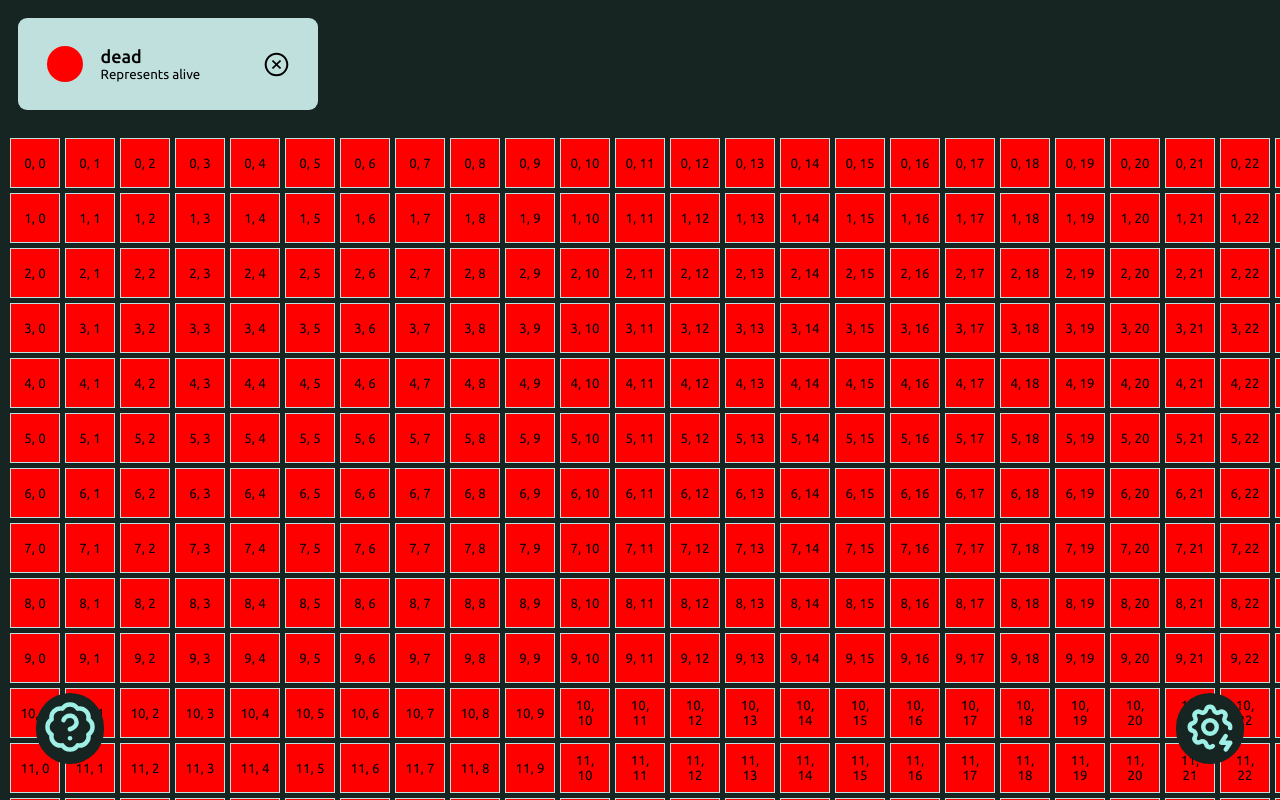
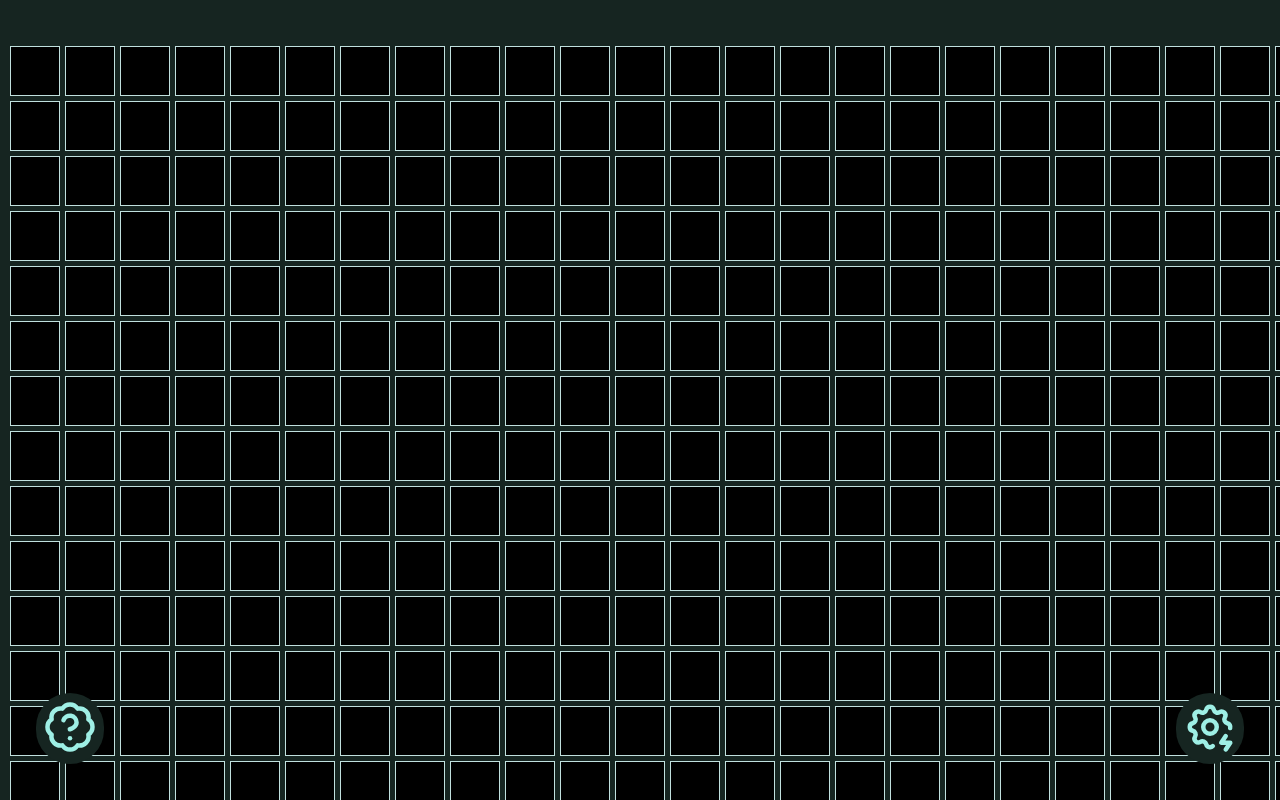
Before and after one commit to deepmind32/automata-world, a React (Vite) app: page / in a window 1280 px wide. Shown: the top 800 px of the page. Built offline with nearby package versions, Linux system fonts and the light colour scheme.

Commit message:
makes grid more interactive

```diff
--- a/src/_components/grid/grid.jsx
+++ b/src/_components/grid/grid.jsx
@@ -1,28 +1,23 @@
 import styles from "./grid.module.css";
 import React, { useState } from "react";
 
-const colors = {
-	grey: "grey",
-	blue: "blue",
-	red: "red",
-};
-
 export default function Grid({
 	compute_next_generation,
+	cells,
+	default_cell,
+	current_create_cell,
 	size = 10,
-	default_color,
-	current_color = "blue",
 }) {
 	const [grid, set_grid] = useState(
 		Array(size)
-			.fill(default_color)
-			.map((_) => Array(size).fill(default_color))
+			.fill(null)
+			.map((_) => Array(size).fill(default_cell))
 	);
 
 	const handle_cell_clicked = (i, j) => {
 		set_grid((prev) => {
 			const new_prev = [...prev];
-			new_prev[i][j] = current_color;
+			new_prev[i][j] = current_create_cell;
 			return new_prev;
 		});
 	};
@@ -42,12 +37,12 @@
 			>
 				{grid.map((values, i) => (
 					<React.Fragment key={i}>
-						{values.map((color_key, j) => (
+						{values.map((cell_name, j) => (
 							<button
 								key={j}
 								className={styles["grid__cell"]}
 								onClick={handle_cell_clicked.bind(null, i, j)}
-								style={{ backgroundColor: colors[color_key] }}
+								style={{ backgroundColor: cells[cell_name].color }}
 							>
 								{i}, {j}
 							</button>
--- /dev/null
+++ b/src/_utils/automata_types.js
@@ -0,0 +1,20 @@
+const AUTOMATAS = {
+	"Conway's Game of Life": {
+		default_cell: "Dead Cell",
+		initial_create_cell: "Alive Cell",
+		cells: {
+			"Dead Cell": {
+				color: "black",
+				info: "A dead cell",
+			},
+			"Alive Cell": {
+				color: "yellow",
+				info: "An alive cell",
+			},
+		},
+	},
+};
+
+export function get_automata_info(automata) {
+	return AUTOMATAS[automata];
+}
--- a/src/app.jsx
+++ b/src/app.jsx
@@ -6,40 +6,34 @@
 import Grid from "./_components/grid/grid";
 import styles from "./app.module.css";
 import ColorPicker from "./_components/color-picker/color-picker";
+import { get_automata_info } from "./_utils/automata_types";
 
 export default function App() {
-	const [current_grid_items, set_current_grid_items] = useState({
-		dead: "red",
-		alive: "blue",
-	});
-	const [current_color, set_current_color] = useState("dead");
-	const default_color = "dead";
+	const current_automata = "Conway's Game of Life";
+	const current_automata_info = get_automata_info(current_automata);
 
-	const handle_color_change = (color) => {
-		set_current_color(color);
+	const [current_create_cell, set_current_create_cell] = useState(
+		current_automata_info["initial_create_cell"]
+	);
+
+	const handle_create_cell_change = (cell_name) => {
+		set_current_create_cell(cell_name);
 	};
 
 	return (
 		<main className={styles["app"]}>
 			<header className={styles["app__header"]}>
-				{/* <div className={styles["app__header__controls"]}>
-					<button>
-						<FaPlay />
-					</button>
-					<button>
-						<FaPause />
-					</button>
-				</div> */}
-				<ColorPicker
-					colors={current_grid_items}
-					default_color={default_color}
-					on_color_selected={handle_color_change}
-				/>
+				{/* <ColorPicker
+					cells={current_automata_info["cells"]}
+					initial_create_cell={current_automata_info["initial_create_cell"]}
+					on_create_cell_change={handle_create_cell_change}
+				/> */}
 			</header>
 			<Grid
 				size={30}
-				default_color={current_grid_items[default_color]}
-				current_color={current_grid_items[current_color]}
+				cells={current_automata_info["cells"]}
+				default_cell={current_automata_info["default_cell"]}
+				current_create_cell={current_create_cell}
 			/>
 			<div className={styles["app__help__wrapper"]}>
 				<button className={styles["app__fab"]}>
```
